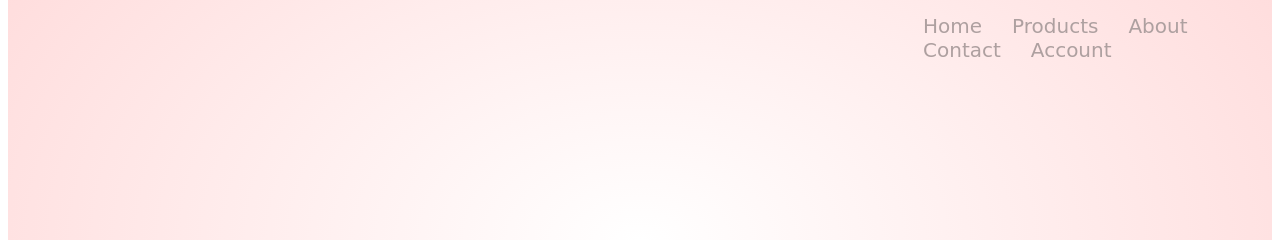
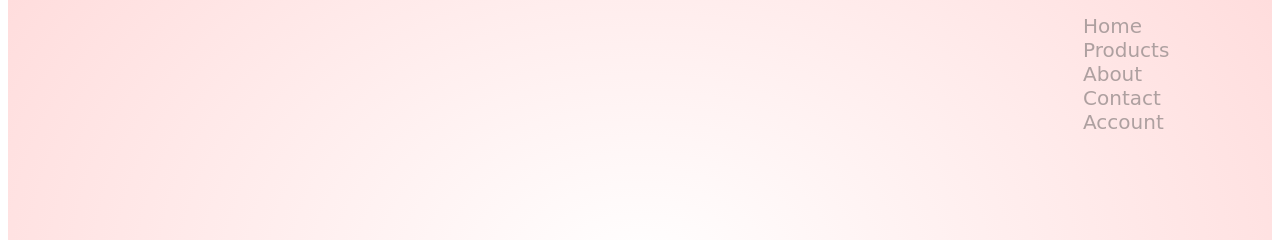
Before and after one commit to AAriyaan/First-Websit, a plain HTML site: page index.html in a window 1280 px wide. Shown: the part 180-420 px from the top of the page. Drawn offline with nearby package versions, Linux system fonts and the light colour scheme; a web font is replaced by a local one.

Commit message:
Update style.css

```diff
--- a/style.css
+++ b/style.css
@@ -61,7 +61,7 @@
 }
 nav{
 
-padding-left: 50rem;
+padding-left: 60rem;
 z-index: 1000;
 }
 a{
```
